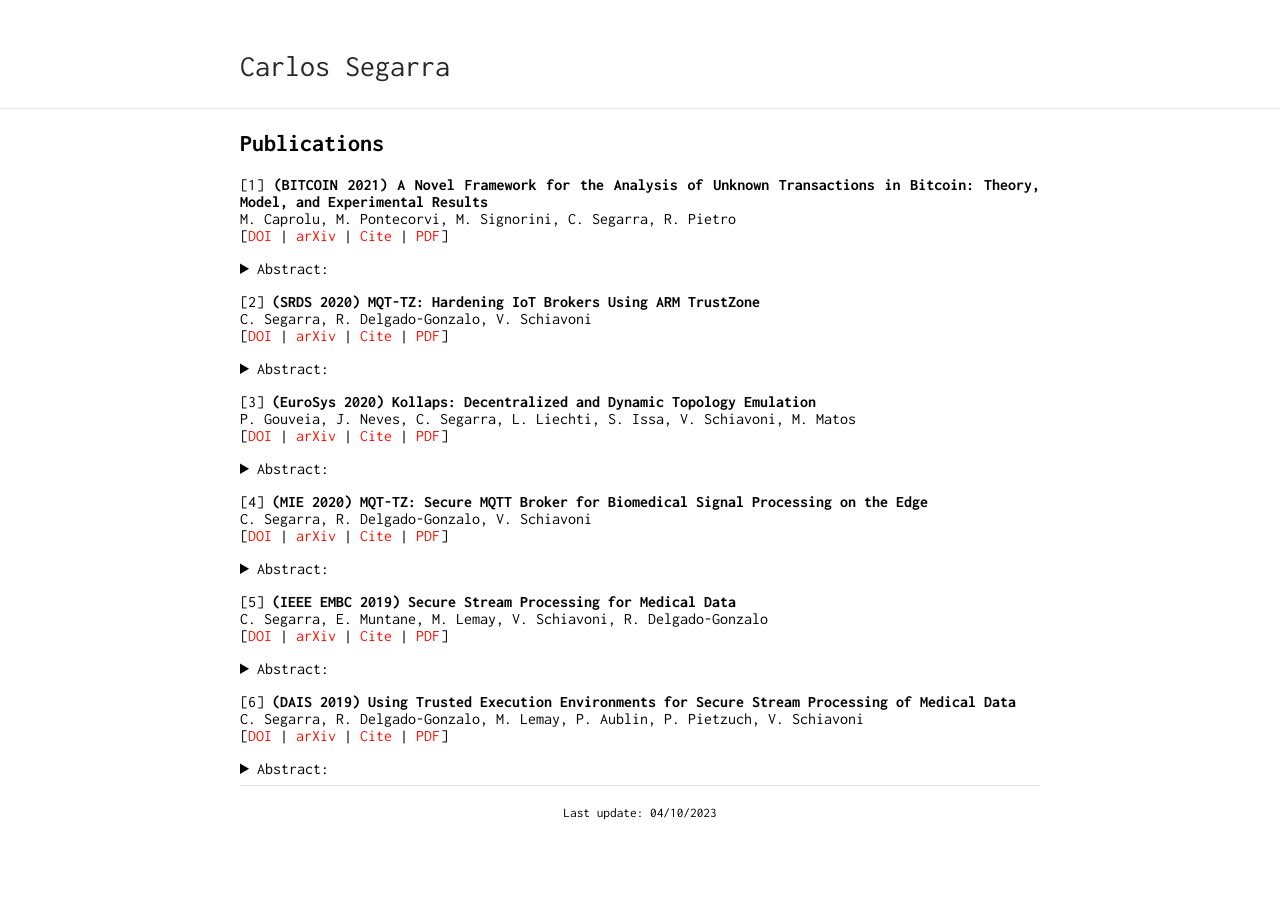
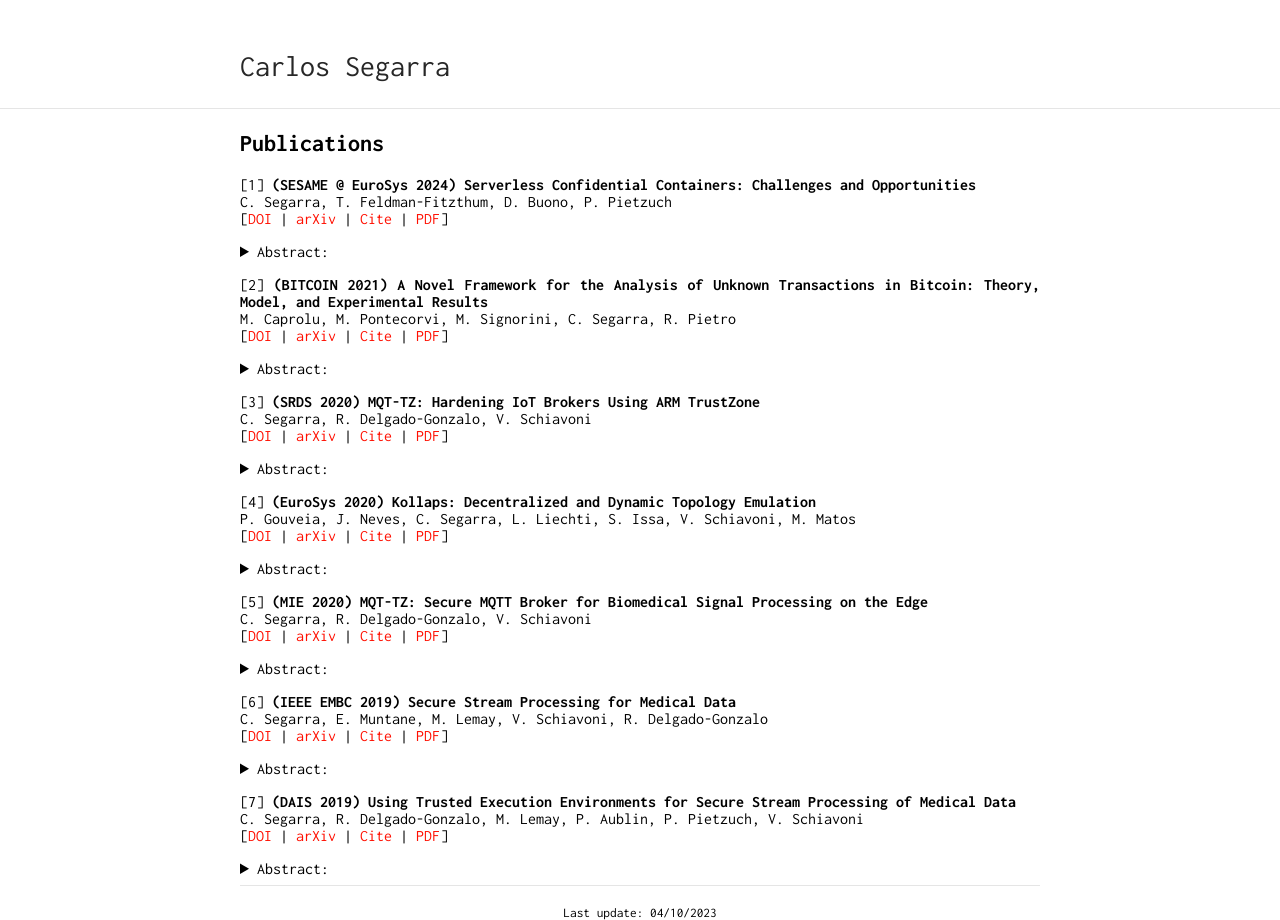
Before and after one commit to csegarragonz/csg-web, a Jekyll site: the page built from pages/publications.md, in a window 1280 px wide. Built offline with Jekyll 4.4.1, drawn with Linux system fonts in a browser that asks for light colours; our own code applies the rules of GitHub Pages for plain Markdown files.

Commit message:
publications: add sesame 2024 pub

```diff
--- a/_config.yml
+++ b/_config.yml
@@ -58,6 +58,25 @@ social-media:
     fa-icon: 'fa-university'
 
 publications:
+  - title: "Serverless Confidential Containers: Challenges and Opportunities"
+    venue: "SESAME @ EuroSys"
+    year: 2024
+    authors:
+      - "Carlos Segarra"
+      - "Tobin Feldman-Fitzthum"
+      - "Daniele Buono"
+      - "Peter Pietzuch"
+    doi: "https://dl.acm.org/doi/10.1145/3642977.3652097"
+    arxiv: "none"
+    cite: "{{ site.url }}/assets/papers/SESAME2024_ServerlessCoCo.bib"
+    pdf: "{{ site.url }}/assets/papers/SESAME2024_ServerlessCoCo.pdf"
+    abstract: "Serverless computing allows users to execute pieces of code (so called functions) on-demand in the cloud without having to provision any hardware resources. However, by executing in the cloud and delegating control over hardware resources, the integrity of the execution and the confidentiality of function code and data are at the mercy of the cloud provider and serverless runtime. Confidential computing aims to remove trust from the cloud provider by executing applications inside hardware enclaves. In spite of the increasing adoption of confidential computing, designing a confidential serverless runtime with moderate performance overhead remains an open challenge.
+<br />
+<br />
+
+In this short article we present our experience porting the Knative serverless runtime to a confidential setting using Confidential Containers (CoCo), a technology that allows the execution of unmodified (encrypted) container images inside confidential VMs (cVMs). Our results show that cVMs are not ready to execute container-based serverless functions. Starting a serverless function in a CoCo from an encrypted container image with attestation takes up to 17 seconds. Starting 16 serverless functions concurrently takes more than three minutes, 20× slower than its non-confidential counterpart. We analyze the main sources of overhead, and outline the research challenges to bridge the gap between confidential and serverless computing.
+"
+
   - title: "A Novel Framework for the Analysis of Unknown Transactions in Bitcoin: Theory, Model, and Experimental Results"
     venue: BITCOIN
     year: 2021
--- a/pages/publications.md
+++ b/pages/publications.md
@@ -8,7 +8,7 @@ permalink: /pages/publications
 {% for publication in site.publications %}
 [{{ forloop.index }}] **({{ publication.venue}} {{ publication.year }}) {{ publication.title }}** \\
 {% for author in publication.authors %}{% assign names = author | split: ' ' %}{% if forloop.index > 1 %}, {% endif %}{{names[0] | slice: 0 }}. {{names[1]}}{% endfor %} \\
-[[DOI]({{ publication.doi }}) | [arXiv]({{ publication.arxiv }}) | [Cite]({{ publication.arxiv }}) | [PDF]({{ publication.pdf }})]
+[[DOI]({{ publication.doi }}) | [arXiv]({{ publication.arxiv }}) | [Cite]({{ publication.cite }}) | [PDF]({{ publication.pdf }})]
 <details>
   <summary>Abstract:</summary>
 
```
Also changed, not shown: assets/papers/SESAME2024_ServerlessCoCo.bib (added, +17 -0 lines), 1 other file.
